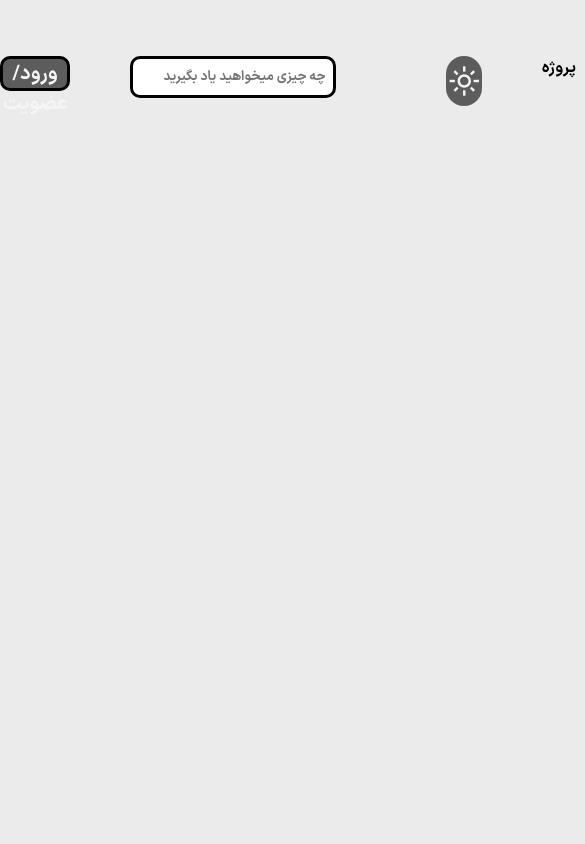
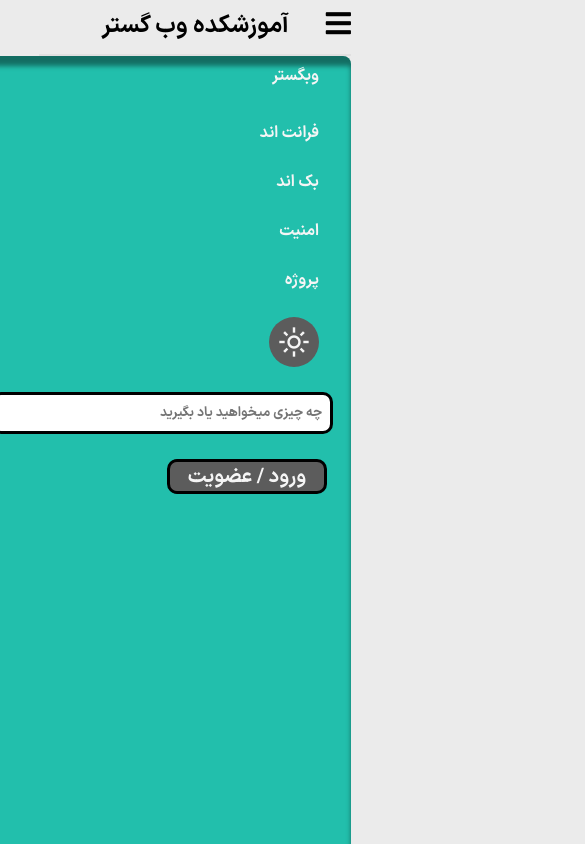
Before and after one commit to ARASHPROGRAMMING/Single-Page-Aplication, a plain HTML site: page index.html in a window 390 px wide. Shown: the top 844 px of the page, 585 px wide, since content can reach past the window. Drawn offline with nearby package versions, Linux system fonts and the light colour scheme.

Commit message:
Responsive header finish

```diff
--- a/css/Rrsponsive.css
+++ b/css/Rrsponsive.css
@@ -0,0 +1,74 @@
+@media only screen and (max-width: 1485px) {
+  .container {
+    max-width: 88%;
+  }
+
+  nav,
+  .nav__text {
+    gap: 25px;
+  }
+}
+
+@media only screen and (max-width: 1234px) {
+  .container {
+    max-width: 80%;
+  }
+
+  nav img {
+    display: none;
+  }
+
+  .nav__link {
+    color: whitesmoke;
+  }
+
+  nav {
+    position: fixed;
+    transition: left 2s ease;
+    z-index: 1;
+    width: 25rem;
+    height: 50rem;
+    flex-direction: column;
+    background-color: #22BFAC;
+    box-shadow: 5px 5px 5px 5px inset rgba(0, 0, 0, 0.429);
+    margin: 0 auto;
+    border-radius: 0.5rem;
+  }
+
+  .nav__text {
+    position: relative;
+    flex-direction: column;
+    right: 2rem;
+    color: whitesmoke;
+    margin-top: 0.5rem;
+  }
+
+  #input__nav {
+    position: relative;
+    left: 2rem;
+  }
+
+  #btn__login {
+    position: relative;
+    right: 1.5rem;
+  }
+
+  .header__icon {
+    font-size: 1.8rem;
+    display: block;
+    cursor: pointer;
+    margin-top: 0.3rem;
+    position: fixed;
+    top: 0;
+
+  }
+
+  .hearder__nav {
+    display: flex;
+    gap: 20rem;
+  }
+
+  #header__text {
+      margin-top: 0.5rem;
+  }
+}
--- a/css/header.css
+++ b/css/header.css
@@ -3,23 +3,22 @@ header {
   height: 50px;
 }
 
-
-#header__text{
+#header__text {
   text-align: center;
   font-weight: medium;
 }
 
 hr {
   margin-top: 10px;
-    border: 1px solid #E0E0E0;
+  border: 1px solid #e0e0e0;
 }
-
 
 nav {
   margin-top: 0.5rem;
 }
 
-nav, .nav__text {
+nav,
+.nav__text {
   display: flex;
   gap: 60px;
 }
@@ -38,7 +37,7 @@ nav, .nav__text {
   width: 50px;
   height: 50px;
   align-items: center;
-    background-color: #5C5C5C;
+  background-color: #5c5c5c;
   cursor: pointer;
   justify-content: center;
   border-radius: 25px;
@@ -50,13 +49,12 @@ nav, .nav__text {
   /* margin-top: 0.5rem; */
 }
 
-
 #input__nav {
   width: 20rem;
   height: 20px;
   padding: 8px;
   margin-right: 50px;
-    color: #5C5C5C;
+  color: #5c5c5c;
   border-radius: 10px;
   border: 3px solid black;
 }
@@ -66,8 +64,14 @@ nav, .nav__text {
   height: 35px;
   font-size: 20px;
   color: whitesmoke;
-    background: #5C5C5C;
+  background: #5c5c5c;
   cursor: pointer;
   border-radius: 10px;
-    border: 3px solid black
+  border: 3px solid black;
 }
+
+.header__icon {
+  font-size: 1.8rem;
+  display: none;
+  cursor: pointer;
+}
--- a/css/main.css
+++ b/css/main.css
@@ -4,6 +4,6 @@
   color: whitesmoke;
 }
 
-body.dark__body .nav__link h2 {
+body.dark__body .nav__link {
   color: whitesmoke;
 }
--- a/index.html
+++ b/index.html
@@ -5,15 +5,22 @@
     <meta name="viewport" content="width=device-width, initial-scale=1.0" />
     <link
       rel="stylesheet"
+      href="https://cdnjs.cloudflare.com/ajax/libs/font-awesome/5.15.3/css/all.min.css" />
+    <link
+      rel="stylesheet"
       href="https://fonts.googleapis.com/css2?family=Material+Symbols+Outlined:opsz,wght,FILL,GRAD@20..48,100..700,0..1,-50..200&icon_names=dark_mode,light_mode" />
     <link rel="stylesheet" href="css/style.css" />
     <script src="js/dark.js" defer></script>
+    <script src="js/Responsive.js" defer></script>
     <title>Single Page Aplication</title>
   </head>
   <body>
     <div class="container">
       <header>
         <h2 id="header__text">آموزشکده وب گستر</h2>
+        <div class="hearder__nav">
+          <span class="header__icon"><i class="fa fa-bars"></i></span>
+        </div>
         <hr />
         <nav>
           <img
@@ -22,7 +29,7 @@
             alt="logo"
             width="30"
             height="30" />
-          <p>وبگستر</p>
+          <p class="nav__text">وبگستر</p>
           <ul class="nav__text">
             <li><a class="nav__link" href="#">فرانت اند</a></li>
             <li><a class="nav__link" href="#">بک اند</a></li>
@@ -36,7 +43,7 @@
             type="text"
             id="input__nav"
             placeholder="چه چیزی میخواهید یاد بگیرید" />
-          <button id="btn__login">ورود/عضویت</button>
+          <button id="btn__login">ورود / عضویت</button>
         </nav>
       </header>
     </div>
--- /dev/null
+++ b/js/Responsive.js
@@ -0,0 +1,15 @@
+let hamberGurNav = document.querySelector("nav");
+let headerIcons = document.querySelector(".header__icon");
+let menuBtnIcon = document.querySelector(".header__icon i");
+
+headerIcons.addEventListener("click", () => {
+  if (menuBtnIcon.classList.contains("fa-bars")) {
+    hamberGurNav.style.left = "0";
+    menuBtnIcon.classList.remove("fa-bars");
+    menuBtnIcon.classList.add("fa-times");
+  } else {
+    hamberGurNav.style.left = "80rem";
+    menuBtnIcon.classList.remove("fa-times");
+    menuBtnIcon.classList.add("fa-bars");
+  }
+});
```
Also changed, not shown: js/dark.js (+4 -4 lines). Lines whose indentation alone changed are shown as unchanged.
